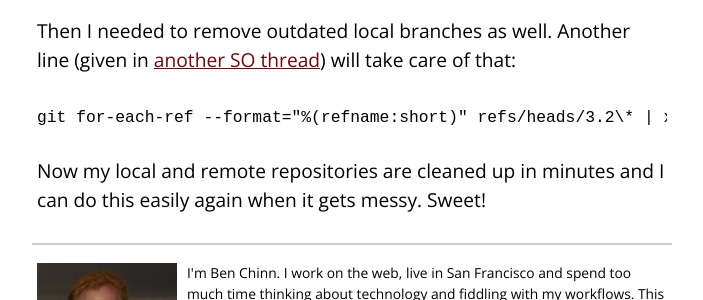
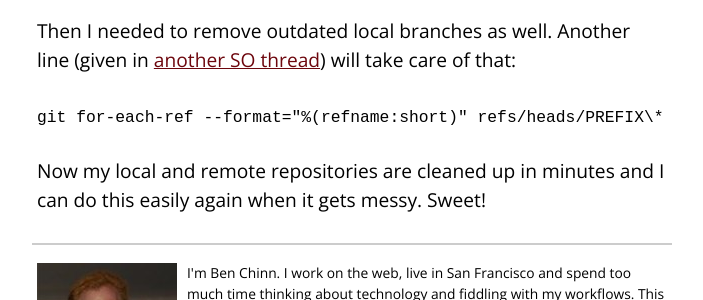
Before and after one commit to thechinnster/thechinnster.github.com, a Jekyll site: the page built from _posts/2013-04-02-git-branch-deletion.md, in a window 1280 px wide. Shown: the part 776-1076 px from the top of the page, without its empty margins (288-991 px from the left). Built offline with Jekyll 4.4.1, drawn with Linux system fonts in a browser that asks for light colours.

Commit message:
Correction in git branch deletion post

```diff
--- a/_posts/2013-04-02-git-branch-deletion.md
+++ b/_posts/2013-04-02-git-branch-deletion.md
@@ -14,6 +14,6 @@ Just replace PREFIX with the appropriate string and the matching branches will b
 
 Then I needed to remove outdated local branches as well. Another line (given in [another SO thread](http://stackoverflow.com/questions/3670355/can-you-delete-multiple-branches-in-one-command-with-git "Can you delete multiple branches in one command with Git? - Stack Overflow")) will take care of that:
 
-    git for-each-ref --format="%(refname:short)" refs/heads/3.2\* | xargs git branch -D
+    git for-each-ref --format="%(refname:short)" refs/heads/PREFIX\* | xargs git branch -D
 
 Now my local and remote repositories are cleaned up in minutes and I can do this easily again when it gets messy. Sweet!
```
